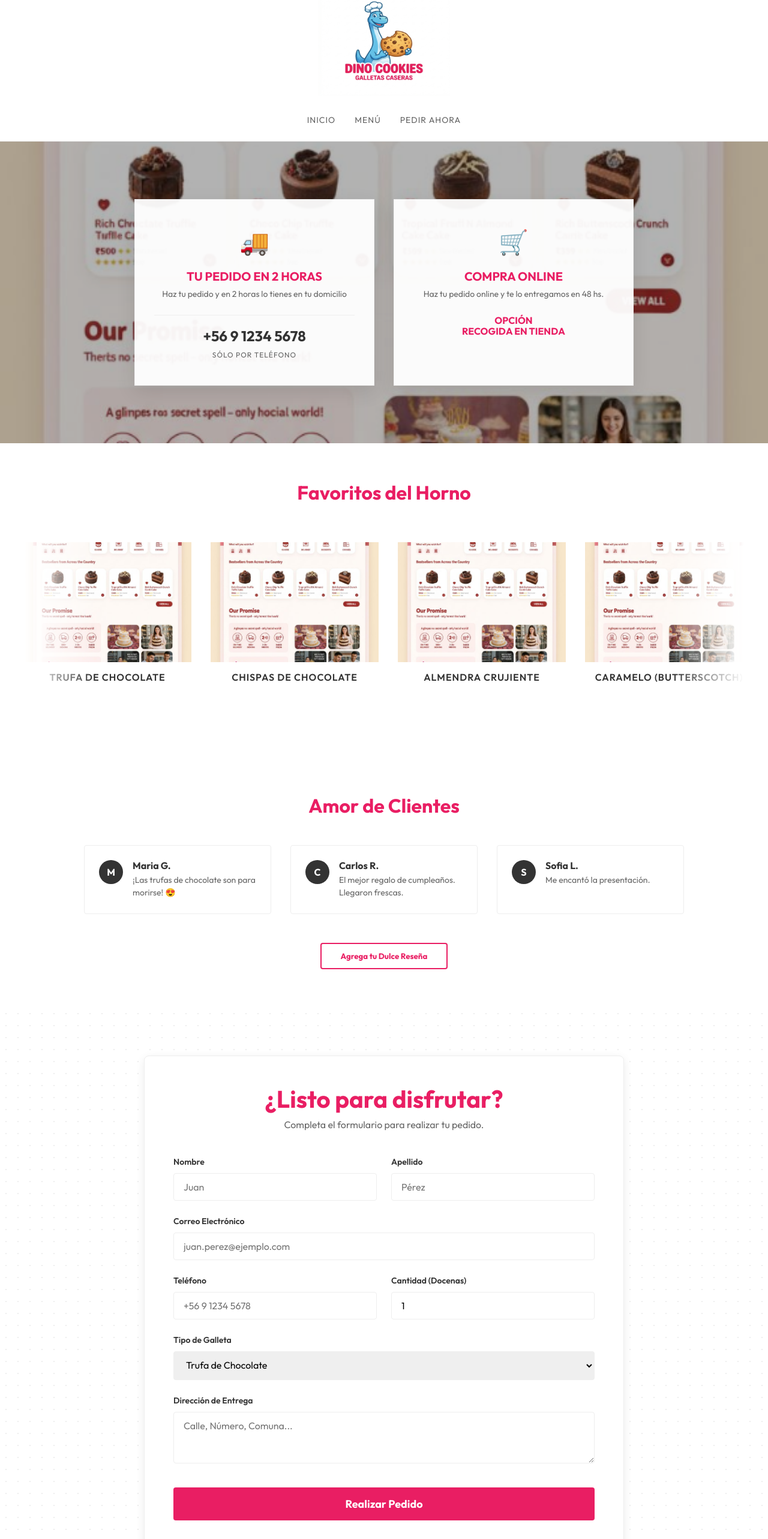
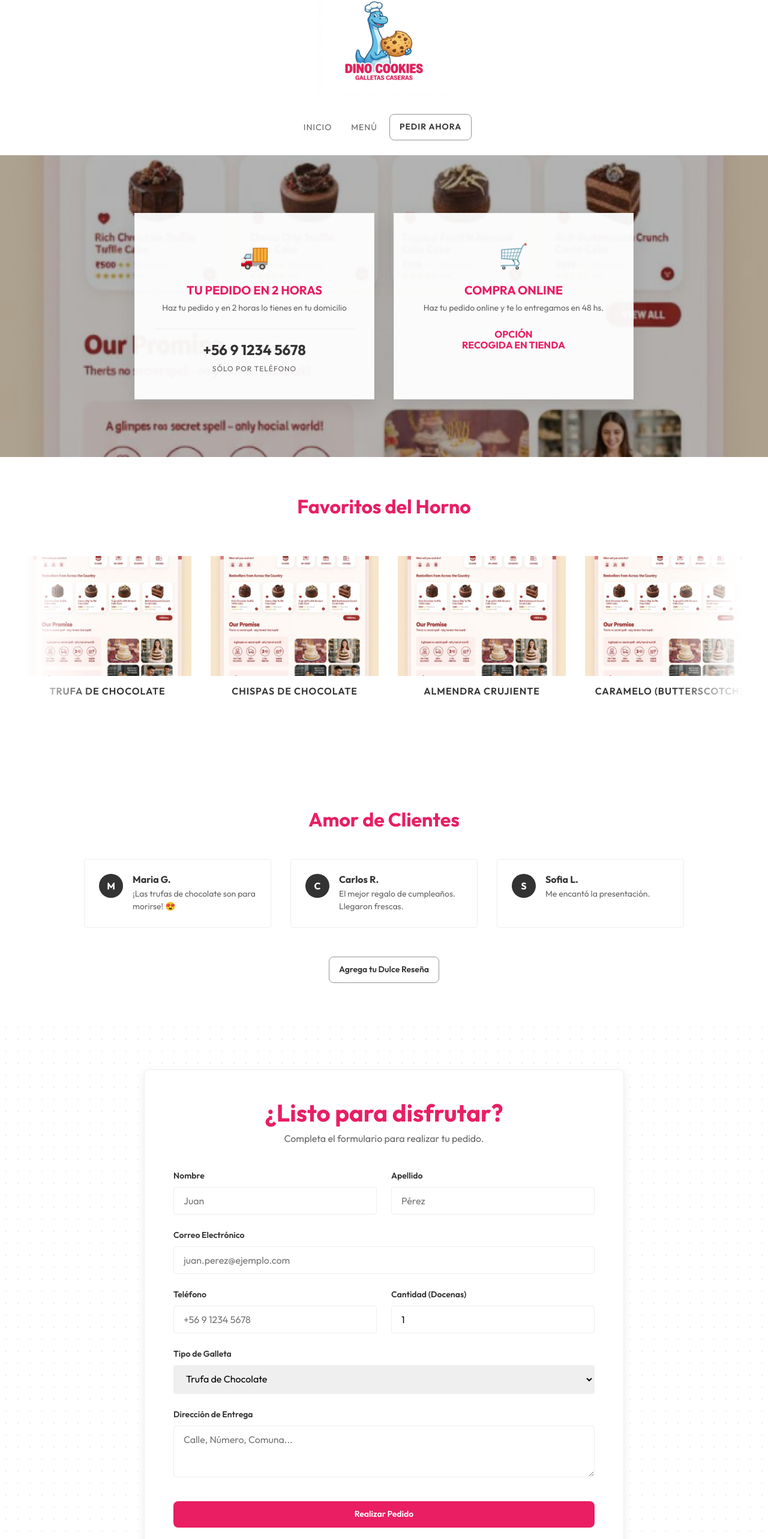
Before and after one commit to pantrux/dino-cookies, a Next.js app: page / in a window 1280 px wide. Shown: the part 44-2610 px from the top of the page at 60% size. Built offline with nearby package versions, Linux system fonts and the light colour scheme.

Commit message:
PR-10: Buttons + Links

```diff
--- a/components/Header.js
+++ b/components/Header.js
@@ -2,6 +2,7 @@
 import Link from 'next/link';
 import Image from 'next/image';
 import styles from './Header.module.css';
+import Button from './ui/Button';
 
 export default function Header() {
     return (
@@ -11,9 +12,9 @@ export default function Header() {
                     <Image src="/logo-v3.png" alt="Dino Cookies Logo" width={220} height={180} priority />
                 </div>
                 <nav className={styles.nav}>
-                    <Link href="/" className={styles.link}>Inicio</Link>
-                    <Link href="#menu" className={styles.link}>Menú</Link>
-                    <Link href="#order" className={styles.cta}>Pedir Ahora</Link>
+                    <Link href="/" className={styles.navLink}>Inicio</Link>
+                    <Link href="#menu" className={styles.navLink}>Menú</Link>
+                    <Button href="#order" variant="outline" className={styles.cta}>Pedir Ahora</Button>
                 </nav>
             </div>
         </header>
--- a/components/Header.module.css
+++ b/components/Header.module.css
@@ -27,33 +27,32 @@
 .nav {
   display: flex;
   align-items: center;
-  gap: var(--space-8);
+  gap: var(--space-2);
 }
 
-.link {
-  font-weight: 400;
+.navLink {
+  display: inline-flex;
+  align-items: center;
+  justify-content: center;
+  min-height: var(--control-height);
+  padding: 0 var(--space-3);
+
+  font-weight: var(--font-weight-normal);
   color: var(--text-muted);
   font-size: var(--font-size-sm);
   text-transform: uppercase;
   letter-spacing: 1px;
-  transition: color 0.2s;
+
+  transition: color 150ms ease, background-color 150ms ease;
+  border-radius: var(--radius-md);
 }
 
-.link:hover {
+.navLink:hover {
   color: var(--interactive-primary);
+  background: var(--surface-muted);
 }
 
 .cta {
-  background-color: transparent;
-  color: var(--text-muted);
-  padding: 0;
-  font-weight: 400;
-  font-size: var(--font-size-sm);
   text-transform: uppercase;
   letter-spacing: 1px;
 }
-
-.cta:hover {
-  color: var(--interactive-primary);
-  background-color: transparent;
-}
--- a/components/OrderForm.js
+++ b/components/OrderForm.js
@@ -1,6 +1,7 @@
 "use client";
 import { useState } from 'react';
 import styles from './OrderForm.module.css';
+import Button from './ui/Button';
 
 const COOKIE_TYPES = [
     "Trufa de Chocolate",
@@ -100,9 +101,9 @@ export default function OrderForm() {
                         {error && <div className={styles.error}>{error}</div>}
                         {success && <div className={styles.success}>¡Pedido realizado con éxito! Te contactaremos pronto.</div>}
 
-                        <button type="submit" className={styles.button} disabled={loading}>
+                        <Button type="submit" fullWidth disabled={loading} className={styles.submit}>
                             {loading ? 'Enviando...' : 'Realizar Pedido'}
-                        </button>
+                        </Button>
                     </form>
                 </div>
             </div>
--- a/components/OrderForm.module.css
+++ b/components/OrderForm.module.css
@@ -58,7 +58,7 @@
 }
 
 .label {
-  font-weight: 600;
+  font-weight: var(--font-weight-semibold);
   color: var(--text-primary);
   font-size: var(--font-size-sm);
 }
@@ -82,25 +82,8 @@
   border-color: var(--interactive-primary);
 }
 
-.button {
-  background-color: var(--interactive-primary);
-  color: var(--text-inverse);
-  padding: var(--space-4);
-  border: none;
-  border-radius: var(--radius-sm);
-  font-size: var(--font-size-lg);
-  font-weight: 700;
+.submit {
   margin-top: var(--space-4);
-  transition: background-color 0.2s;
-}
-
-.button:hover:not(:disabled) {
-  background-color: var(--interactive-primary-hover);
-}
-
-.button:disabled {
-  opacity: 0.7;
-  cursor: not-allowed;
 }
 
 .error {
--- a/components/ReviewSection.js
+++ b/components/ReviewSection.js
@@ -1,6 +1,7 @@
 "use client";
 import { useState } from 'react';
 import styles from './ReviewSection.module.css';
+import Button from './ui/Button';
 
 const MOCK_REVIEWS = [
     { id: 1, user: "Maria G.", text: "¡Las trufas de chocolate son para morirse! 😍", image: null },
@@ -40,9 +41,13 @@ export default function ReviewSection() {
                 </div>
 
                 <div className={styles.action}>
-                    <button onClick={() => setShowForm(!showForm)} className={styles.button}>
+                    <Button
+                        onClick={() => setShowForm(!showForm)}
+                        variant="outline"
+                        className={styles.toggle}
+                    >
                         {showForm ? 'Cancelar Reseña' : 'Agrega tu Dulce Reseña'}
-                    </button>
+                    </Button>
                 </div>
 
                 {showForm && (
@@ -53,7 +58,7 @@ export default function ReviewSection() {
                             <label>Subir Foto (Opcional)</label>
                             <input type="file" accept="image/*" className={styles.fileInput} />
                         </div>
-                        <button type="submit" className={styles.submitBtn}>Publicar Reseña</button>
+                        <Button type="submit" fullWidth>Publicar Reseña</Button>
                     </form>
                 )}
             </div>
--- a/components/ReviewSection.module.css
+++ b/components/ReviewSection.module.css
@@ -41,12 +41,12 @@
   display: flex;
   align-items: center;
   justify-content: center;
-  font-weight: 700;
+  font-weight: var(--font-weight-bold);
   flex-shrink: 0;
 }
 
 .username {
-  font-weight: 700;
+  font-weight: var(--font-weight-bold);
   color: var(--text-primary);
   margin-bottom: var(--space-1);
 }
@@ -60,19 +60,8 @@
   text-align: center;
 }
 
-.button {
-  background: transparent;
-  border: 2px solid var(--interactive-primary);
-  color: var(--interactive-primary);
-  padding: var(--space-3) var(--space-8);
-  border-radius: var(--radius-sm);
-  font-weight: 700;
-  transition: all 0.2s;
-}
-
-.button:hover {
-  background: var(--interactive-primary);
-  color: var(--text-inverse);
+.toggle {
+  text-transform: none;
 }
 
 .form {
@@ -94,27 +83,3 @@
   border-radius: var(--radius-md);
   width: 100%;
 }
-
-.submitBtn {
-  background: var(--interactive-primary);
-  color: var(--text-inverse);
-  padding: var(--space-3);
-  border: none;
-  border-radius: var(--radius-md);
-  font-weight: 700;
-  transition: background-color 0.2s;
-}
-
-.submitBtn:hover:not(:disabled) {
-  background: var(--interactive-primary-hover);
-}
-
-.submitBtn:focus {
-  outline: 2px solid var(--interactive-primary);
-  outline-offset: 2px;
-}
-
-.submitBtn:disabled {
-  opacity: 0.7;
-  cursor: not-allowed;
-}
--- /dev/null
+++ b/components/ui/Button.js
@@ -0,0 +1,51 @@
+import Link from 'next/link';
+import styles from './Button.module.css';
+
+function cx(...classes) {
+  return classes.filter(Boolean).join(' ');
+}
+
+/**
+ * Button / LinkButton
+ * - If `href` is provided, renders a Next <Link> styled as a button.
+ * - Otherwise renders a native <button>.
+ */
+export default function Button({
+  href,
+  children,
+  variant = 'primary',
+  tone = 'brand',
+  fullWidth = false,
+  disabled,
+  className,
+  ...props
+}) {
+  const classes = cx(
+    styles.base,
+    styles[`variant_${variant}`],
+    styles[`tone_${tone}`],
+    fullWidth && styles.fullWidth,
+    disabled && styles.disabled,
+    className
+  );
+
+  if (href) {
+    return (
+      <Link
+        href={href}
+        className={classes}
+        aria-disabled={disabled ? 'true' : undefined}
+        tabIndex={disabled ? -1 : undefined}
+        {...props}
+      >
+        {children}
+      </Link>
+    );
+  }
+
+  return (
+    <button className={classes} disabled={disabled} {...props}>
+      {children}
+    </button>
+  );
+}
--- /dev/null
+++ b/components/ui/Button.module.css
@@ -0,0 +1,131 @@
+.base {
+  display: inline-flex;
+  align-items: center;
+  justify-content: center;
+  min-height: var(--button-height);
+  padding: var(--control-padding-y) var(--control-padding-x);
+  border-radius: var(--radius-md);
+  border: 1px solid transparent;
+
+  font-size: var(--font-size-sm);
+  font-weight: var(--font-weight-semibold);
+  line-height: var(--line-height-snug);
+
+  text-decoration: none;
+  user-select: none;
+
+  transition:
+    background-color 150ms ease,
+    border-color 150ms ease,
+    color 150ms ease,
+    transform 50ms ease;
+}
+
+.fullWidth {
+  width: 100%;
+}
+
+/* Variants */
+.variant_primary {
+  background: var(--interactive-primary);
+  color: var(--text-inverse);
+}
+
+.variant_primary:hover {
+  background: var(--interactive-primary-hover);
+}
+
+.variant_primary:active {
+  background: var(--interactive-primary-active);
+  transform: translateY(1px);
+}
+
+.variant_outline {
+  background: transparent;
+  border-color: var(--border-control);
+  color: var(--text-primary);
+}
+
+.variant_outline:hover {
+  border-color: var(--interactive-primary);
+  color: var(--interactive-primary);
+}
+
+.variant_outline:active {
+  border-color: var(--interactive-primary-active);
+  color: var(--interactive-primary-active);
+  transform: translateY(1px);
+}
+
+.variant_ghost {
+  background: transparent;
+  color: var(--text-secondary);
+}
+
+.variant_ghost:hover {
+  background: var(--surface-muted);
+  color: var(--text-primary);
+}
+
+.variant_ghost:active {
+  background: var(--surface-subtle);
+  transform: translateY(1px);
+}
+
+/* Tone overrides (danger/success/warning). Default is brand (primary) */
+.tone_brand {
+  /* no-op */
+}
+
+.tone_danger.variant_primary {
+  background: var(--interactive-danger);
+}
+
+.tone_danger.variant_primary:hover {
+  background: var(--interactive-danger-hover);
+}
+
+.tone_danger.variant_primary:active {
+  background: var(--interactive-danger-active);
+}
+
+.tone_success.variant_primary {
+  background: var(--interactive-success);
+}
+
+.tone_success.variant_primary:hover {
+  background: var(--interactive-success-hover);
+}
+
+.tone_success.variant_primary:active {
+  background: var(--interactive-success-active);
+}
+
+.tone_warning.variant_primary {
+  background: var(--interactive-warning);
+}
+
+.tone_warning.variant_primary:hover {
+  background: var(--interactive-warning-hover);
+}
+
+.tone_warning.variant_primary:active {
+  background: var(--interactive-warning-active);
+}
+
+.disabled,
+.base:disabled,
+.base[aria-disabled='true'] {
+  background: var(--interactive-disabled-bg);
+  border-color: var(--interactive-disabled-border);
+  color: var(--interactive-disabled-text);
+  cursor: not-allowed;
+  transform: none;
+}
+
+.base[aria-disabled='true']:hover,
+.base:disabled:hover {
+  background: var(--interactive-disabled-bg);
+  border-color: var(--interactive-disabled-border);
+  color: var(--interactive-disabled-text);
+}
```
